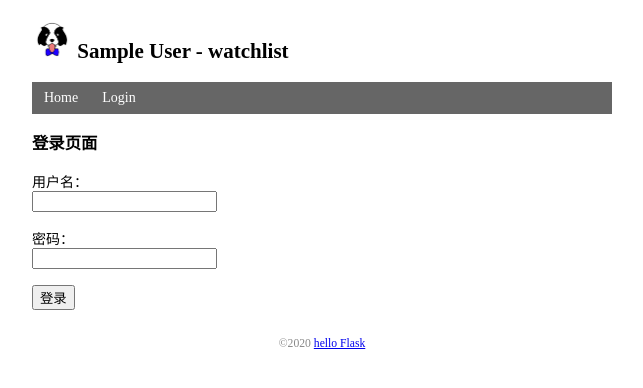
After one commit to 344913689/watchlist, a Flask app: page /login in a window 1280 px wide. The commit adds this page. Shown: the top 388 px of the page, without its empty margins (318-961 px from the left). Run offline with Flask 2, Linux system fonts and the light colour scheme; tables that the repository leaves empty hold one stand-in row (values such as "Sample post").

Commit message:
完成用户验证

```diff
--- a/app.py
+++ b/app.py
@@ -1,27 +1,48 @@
 #coding:utf-8
 
-from flask import Flask, render_template, url_for, redirect, flash, request
-from flask_sqlalchemy import SQLAlchemy
 import os
 import sys
+
+from flask import Flask
+from flask_sqlalchemy import SQLAlchemy
 import click
+from flask import render_template, url_for, redirect, flash, request
+from werkzeug.security import generate_password_hash, check_password_hash
+from flask_login import LoginManager, UserMixin, login_user, login_required, logout_user
+
 
 app = Flask(__name__)
 
 app.config['SQLALCHEMY_DATABASE_URI'] = 'mysql+pymysql://root:root@localhost:3306/watch'
 db = SQLAlchemy(app)
-app.config['SQLALCHEMY_TRACK_MODIFICATIONS'] = False
+app.config['SQLALCHEMY_TRACK_MODIFICATIONS'] = True
 app.config['SECRET_KEY'] = 'dev'
 
 
-class User(db.Model):
+login_manager = LoginManager(app)
+login_manager.login_view = 'login'
+
+class User(db.Model, UserMixin):
     id = db.Column(db.Integer, primary_key=True)
     name = db.Column(db.String(20))
+    username = db.Column(db.String(20))
+    password_hash = db.Column(db.String(128))
+
+
+    def set_password(self, password):
+        self.password_hash = generate_password_hash(password)
+
+
+    def validate_password(self, password):
+        return check_password_hash(self.password_hash, password)
+        # 验证密码，返回布尔值
+
 
 class Movie(db.Model):
     id = db.Column(db.Integer, primary_key=True)
     title = db.Column(db.String(60))
     year = db.Column(db.String(4))
+
 
 @app.cli.command()
 @click.option('--drop', is_flag = True, help='create  after drop')
@@ -31,26 +52,24 @@ def initdb(drop):
     db.create_all()
     click.echo('初始化数据库成功')
 
+
 @app.cli.command()
 def forge():
     db.create_all()
 
-    name = 'Grey Li'
     movies = [
-        {'title': 'My Neighbor Totoro', 'year': '1988'},
-        {'title': 'Dead Poets Society', 'year': '1989'},
-        {'title': 'A Perfect World', 'year': '1993'},
-        {'title': 'Leon', 'year': '1994'},
-        {'title': 'Mahjong', 'year': '1996'},
-        {'title': 'Swallowtail Butterfly', 'year': '1996'},
-        {'title': 'King of Comedy', 'year': '1999'},
-        {'title': 'Devils on the Doorstep', 'year': '1999'},
-        {'title': 'WALL-E', 'year': '2008'},
-        {'title': 'The Pork of Music', 'year': '2012'},
+        {'title': '龙猫', 'year': '1988'},
+        {'title': '死亡诗社', 'year': '1989'},
+        {'title': '完美的世界', 'year': '1993'},
+        {'title': '这个杀手不太冷', 'year': '1994'},
+        {'title': '麻将', 'year': '1996'},
+        {'title': '燕尾蝶', 'year': '1996'},
+        {'title': '喜剧之王', 'year': '1999'},
+        {'title': '鬼子来了', 'year': '1999'},
+        {'title': '机器人总动员', 'year': '2008'},
+        {'title': '天下无贼', 'year': '2004'},
+        {'title': '沉默爆裂', 'year': '2018'},
     ]
-
-    user = User(name=name)
-    db.session.add(user)
 
     for m in movies:
         movie = Movie(title=m['title'], year=m['year'])
@@ -59,18 +78,44 @@ def forge():
     db.session.commit()
     click.echo('Done.')
 
+
+@app.cli.command()
+@click.option('--username', prompt=True, help='The username used to login.')
+@click.option('--password', prompt=True, hide_input=True, confirmation_prompt=True, help='The password used to login.')
+def admin(username, password):
+    db.create_all()
+
+    user = User.query.first()
+    if user is not None:
+        click.echo('更新用户...')
+        user.username = username
+        user.set_password(password)
+    else:
+        click.echo('创建用户...')
+        user = User(username = username, name = 'admin')
+        user.set_password(password)
+        db.session.add(user)
+
+    db.session.commit()
+    click.echo('Done.')
+
+
 @app.context_processor
 def inject_user():
     user = User.query.first()
     return dict(user = user)
 
+
 @app.errorhandler(404)
 def page_not_found(e):
     return render_template('404.html'), 404
 
+
 @app.route('/', methods=['GET', 'POST'])
 def index():
     if request.method == 'POST':
+        if notcurrent_user.is_authenticated:
+            return redirect(url_for('index'))
         title = request.form.get('title')
         year = request.form.get('year')
         # 验证数据
@@ -88,6 +133,7 @@ def index():
 
 
 @app.route('/movie/edit/<int:movie_id>', methods=['GET', 'POST'])
+@login_required #未登录用户不可见
 def edit(movie_id):
     movie = Movie.query.get_or_404(movie_id)
     print(request.method)
@@ -108,9 +154,46 @@ def edit(movie_id):
     return render_template('edit.html', movie = movie)
 
 @app.route('/movie/delete/<int:movie_id>', methods=['GET', 'POST'])
+@login_required #未登录用户不可见
 def delete(movie_id):
     movie = Movie.query.get_or_404(movie_id)
     db.session.delete(movie)
     db.session.commit()
     flash('删除完成！')
     return redirect(url_for('index'))
+
+
+@login_manager.user_loader
+def load_user(user_id):
+    user = User.query.get(int(user_id))
+    return user
+
+
+@app.route('/login', methods=['GET', 'POST'])
+def login():
+    if request.method == 'POST':
+        username = request.form['username']
+        password = request.form['password']
+
+        if not username or not password:
+            flash('输入错误！')
+            return redirect(url_for('login'))
+
+        user = User.query.first()
+
+        if username == user.name and user.validate_password(password):
+            login_user(user)
+            flash('登录成功！')
+            return redirect(url_for('index'))
+
+        flash('用户名或密码错误！')
+        return redirect(url_for('login'))
+    return render_template('login.html')
+
+
+@app.route('/logout')
+@login_required #用户视图保护
+def logout():
+    logout_user()
+    flash('再见！')
+    return redirect(url_for('index'))
--- a/templates/base.html
+++ b/templates/base.html
@@ -21,6 +21,11 @@
     <nav>
         <ul>
             <li><a href="{{ url_for('index') }}">Home</a></li>
+            {% if current_user.is_authenticated %}
+            <li><a href="{{ url_for('logout') }}">Logout</a></li>
+            {% else %}
+            <li><a href="{{ url_for('login') }}">Login</a></li>
+            {% endif %}
         </ul>
     </nav>
     {% block content %}{% endblock content %}
--- a/templates/index.html
+++ b/templates/index.html
@@ -14,6 +14,7 @@
         <span class="float-right">
             <a class="imdb" href="https://movie.douban.com/subject_search?search_text={{ movie.title }}" title="Find this movie on DOUBAN">豆瓣</a>
         </span>
+        {% if current_user.is_authenticated %}
         <span class="float-right">
             <form method='POST' action="{{ url_for('delete', movie_id=movie.id) }}" class="inline-form">
             <input type="submit" name="submit" value="删除" class="btn" onclick="return confirm('确认删除？')">
@@ -22,6 +23,7 @@
         <span class="float-right">
             <a class="btn" href="{{ url_for('edit', movie_id = movie.id) }}">编辑</a>
         </span>
+        {% endif %}
     </li>
     {% endfor %}
 </ul>
--- /dev/null
+++ b/templates/login.html
@@ -0,0 +1,13 @@
+{% extends 'base.html' %}
+
+{% block content %}
+<h3>登录页面</h3>
+<form method='POST'>
+    用户名：<br/>
+    <input type="text" name="username" required> <br/><br/>
+    密码：<br/>
+    <input type="password" name="password" required><br/><br/>
+    <input type="submit" name="submit" value="登录">
+</form>
+
+{% endblock %}
```
Also changed, not shown: 1 other file.
